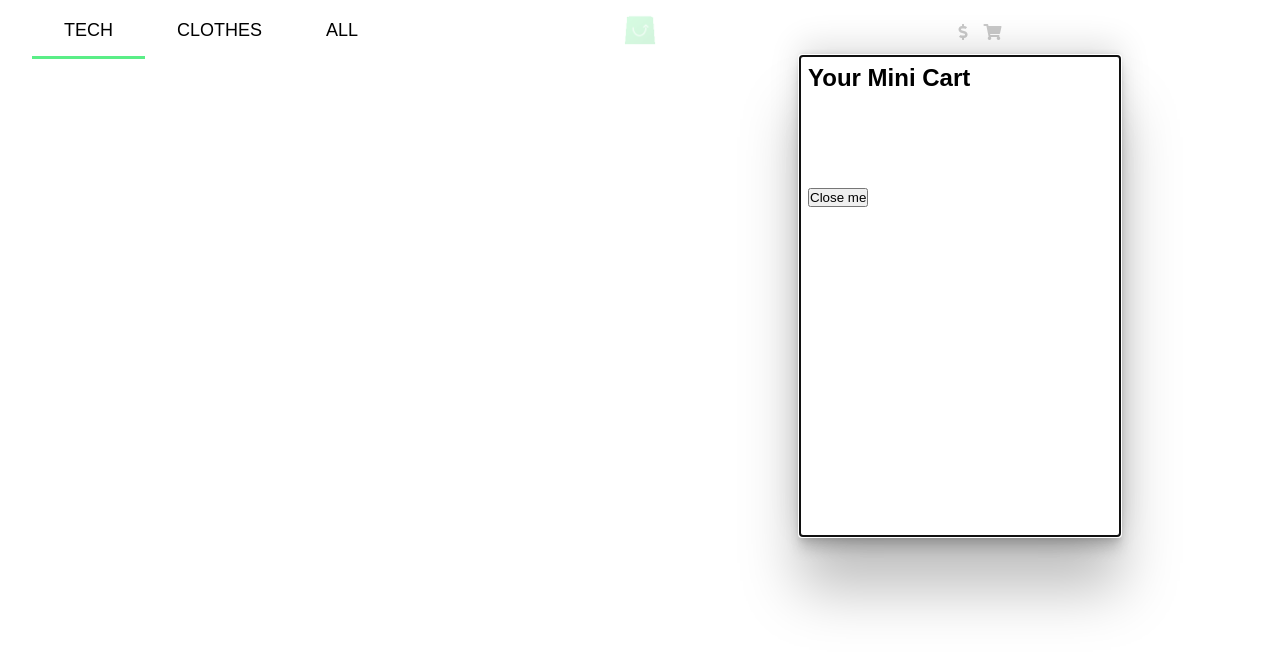
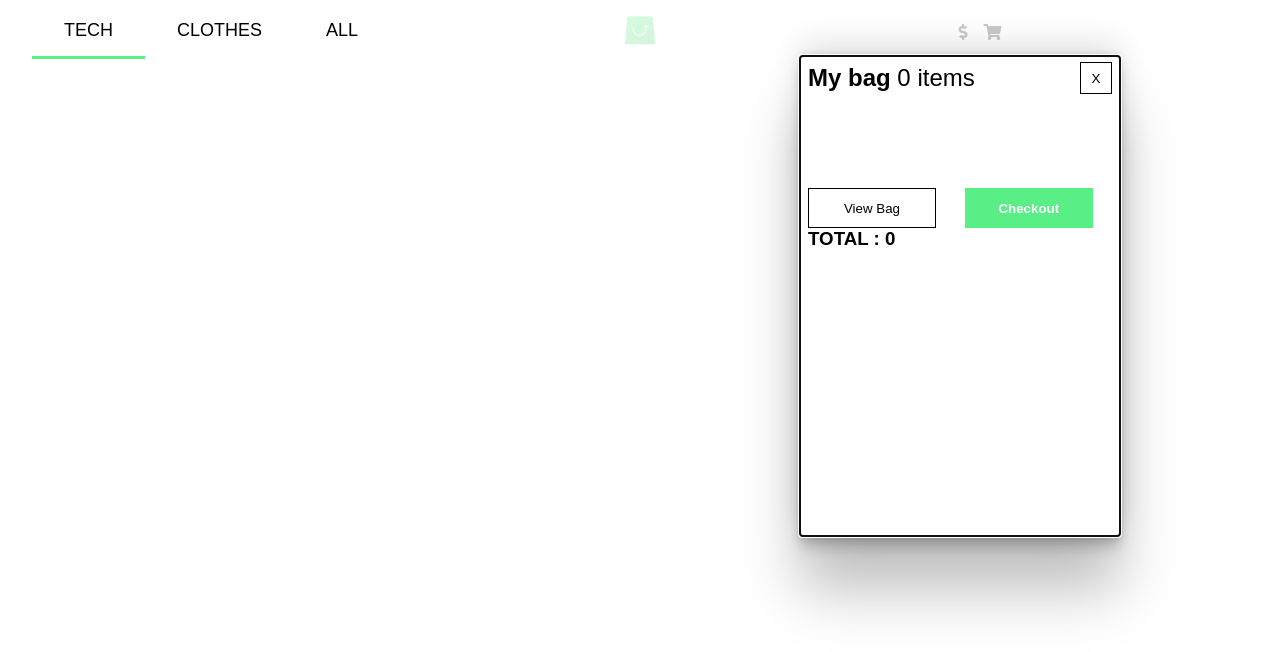
Before and after one commit to zlatkomarjanovic/React-Scandiweb-Clothing-Store, a React (Create React App) app: page /tech in a window 1280 px wide. Both pictures are taken after a click on the element 992 px from the left and 32 px from the top of the page. Shown: the top 652 px of the page. Built offline with nearby package versions, Linux system fonts and the light colour scheme.

Commit message:
MiniCart Updates
MiniCart Updates

```diff
--- a/src/App.css
+++ b/src/App.css
@@ -344,9 +344,21 @@ header {
 	border: none;
 }
 
+.mini_cart_container_img {
+	width: 5rem;
+	height: 7rem;
+	float: right;
+	display: block;
+	object-fit: cover;
+	justify-content: center;
+	align-items: center;
+}
+
 .mini_cart_container {
 	padding: 0.5rem;
 	width: 100%;
+	justify-content: center;
+	align-items: center;
 }
 
 .modal:active {
@@ -428,3 +440,79 @@ header {
 	display: inline-block;
 	margin-right: 1rem;
 }
+
+.close_button {
+	border: 1px solid black;
+	background-color: white;
+	width: 2rem;
+	height: 2rem;
+	float: right;
+	cursor: pointer;
+	margin-top: -30px;
+	transition: 0.5s ease-in-out;
+}
+
+.close_button:hover {
+	background-color: black;
+	color: white;
+	transition: 0.5s ease-in-out;
+	font-weight: bold;
+}
+
+.add_remove_mini {
+	font-size: 0.8rem;
+	font-weight: 100;
+	border: 1px black solid;
+	background-color: white;
+	width: 1.5rem;
+	height: 1.5rem;
+	color: black;
+	transition: 0.2s ease-in-out;
+	margin-bottom: 1rem;
+}
+
+.add_remove_mini:hover {
+	background-color: black;
+	color: white;
+	transition: 0.2s ease-in-out;
+}
+
+.view_bag_button {
+	border: 1px solid black;
+	background-color: white;
+	width: 8rem;
+	height: 2.5rem;
+	cursor: pointer;
+	margin-right: 1.8rem;
+	transition: 0.5s ease-in-out;
+}
+
+.view_bag_button:hover {
+	background-color: black;
+	color: white;
+	transition: 0.5s ease-in-out;
+	font-weight: bold;
+}
+
+.button_mini_checkout {
+	cursor: pointer;
+	border: none;
+	background-color: var(--primarycolor);
+
+	width: 8rem;
+	height: 2.5rem;
+	justify-content: center;
+	text-align: center;
+	font-weight: bold;
+	color: white;
+}
+
+.cart_icon {
+	transition: 1s ease-in-out;
+	cursor: pointer;
+}
+
+.cart_icon:hover {
+	transform: scale(1.5);
+	transition: 1s ease-in-out;
+}
--- a/src/components/Pages/Cart/MiniCart.js
+++ b/src/components/Pages/Cart/MiniCart.js
@@ -1,6 +1,6 @@
 import React, { Fragment } from "react";
 import { useCart } from "react-use-cart";
-import { Link } from "react-router-dom";
+import { Link, NavLink } from "react-router-dom";
 import Modal from "react-modal";
 const MiniCart = ({ minicartIsOpen, setMiniCart }) => {
 	const {
@@ -17,19 +17,27 @@ const MiniCart = ({ minicartIsOpen, setMiniCart }) => {
 	return (
 		<Modal className='mini_cart' isOpen={minicartIsOpen}>
 			<div id='minicart' className='mini_cart_container'>
-				<h2>Your Mini Cart</h2>
+				<h2>
+					My bag{" "}
+					<span style={{ fontWeight: "lighter" }}> {totalItems} items</span>
+				</h2>{" "}
+				<button className='close_button' onClick={() => setMiniCart(false)}>
+					{" "}
+					X{" "}
+				</button>
 				<table className='table'>
 					<tbody>
 						{items.map((item, index) => {
 							return (
 								<Fragment>
-									<td>
-										<hr className='line' />
-									</td>
+									<td></td>
 									<tr>
 										<td style={{ display: "inline-block" }}>
-											<h2>{item.brand}</h2>
-											<h2>{item.name}</h2> <br />
+											<h4 style={{ fontWeight: "lighter" }}>{item.brand}</h4>
+											<h4 style={{ fontWeight: "lighter" }}>
+												{item.name}
+											</h4>{" "}
+											<br />
 											<span style={{ fontWeight: "bold", marginBottom: 3 }}>
 												{item.currency} {item.price}
 											</span>
@@ -42,7 +50,7 @@ const MiniCart = ({ minicartIsOpen, setMiniCart }) => {
 										>
 											<div className='buttons'>
 												<button
-													className='add_remove'
+													className='add_remove_mini '
 													onClick={() =>
 														updateItemQuantity(item.id, item.quantity + 1)
 													}
@@ -62,7 +70,7 @@ const MiniCart = ({ minicartIsOpen, setMiniCart }) => {
 												</p>
 												<br />
 												<button
-													className='add_remove'
+													className='add_remove_mini '
 													onClick={() =>
 														updateItemQuantity(item.id, item.quantity - 1)
 													}
@@ -73,7 +81,7 @@ const MiniCart = ({ minicartIsOpen, setMiniCart }) => {
 											</div>
 
 											<img
-												className='cart_container_img'
+												className='mini_cart_container_img'
 												alt={item.name}
 												src={item.image}
 											/>
@@ -84,7 +92,18 @@ const MiniCart = ({ minicartIsOpen, setMiniCart }) => {
 						})}
 					</tbody>
 				</table>
-				<button onClick={() => setMiniCart(false)}>Close me</button>
+				<div style={{ alignItems: "center", justifyContent: "center" }}>
+					<NavLink exact to='/cart'>
+						<button
+							onClick={() => setMiniCart(false)}
+							className='view_bag_button'
+						>
+							View Bag
+						</button>
+					</NavLink>
+					<button className='button_mini_checkout'>Checkout</button>
+				</div>
+				<h3>TOTAL : {cartTotal}</h3>
 			</div>
 		</Modal>
 	);
```
